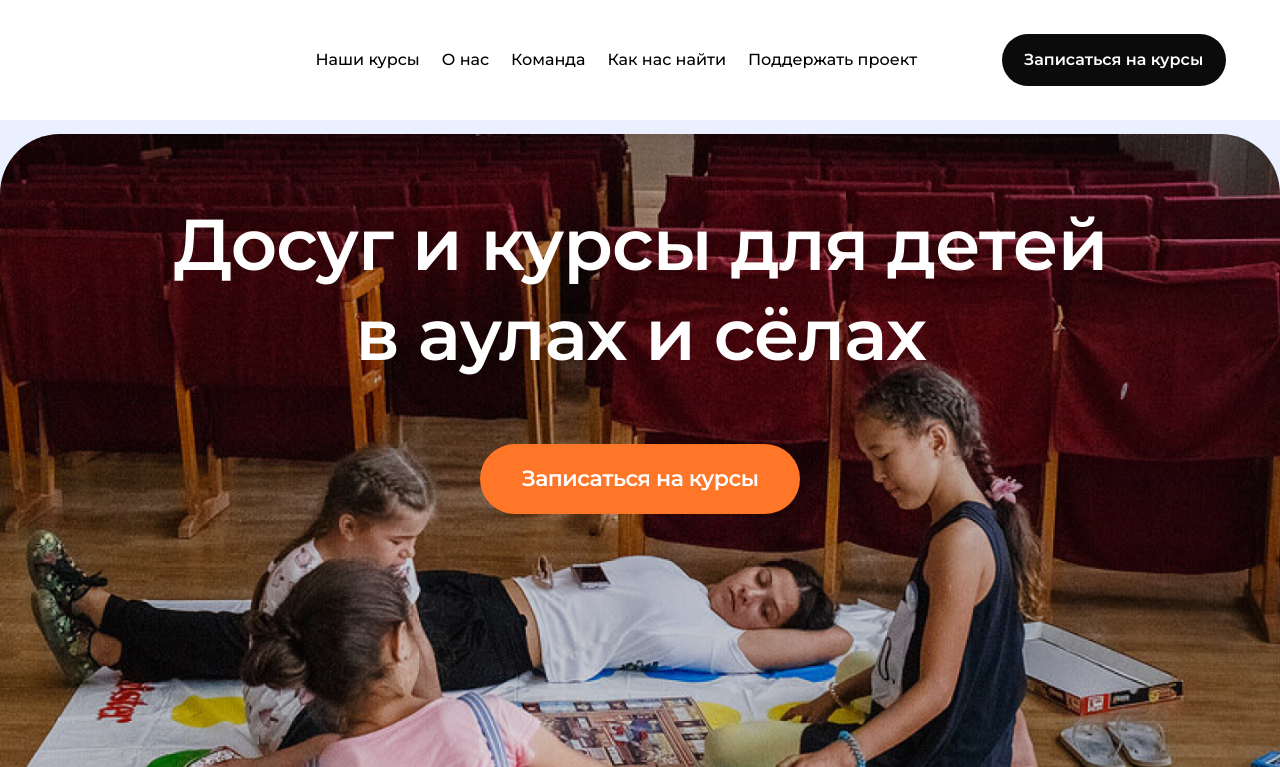
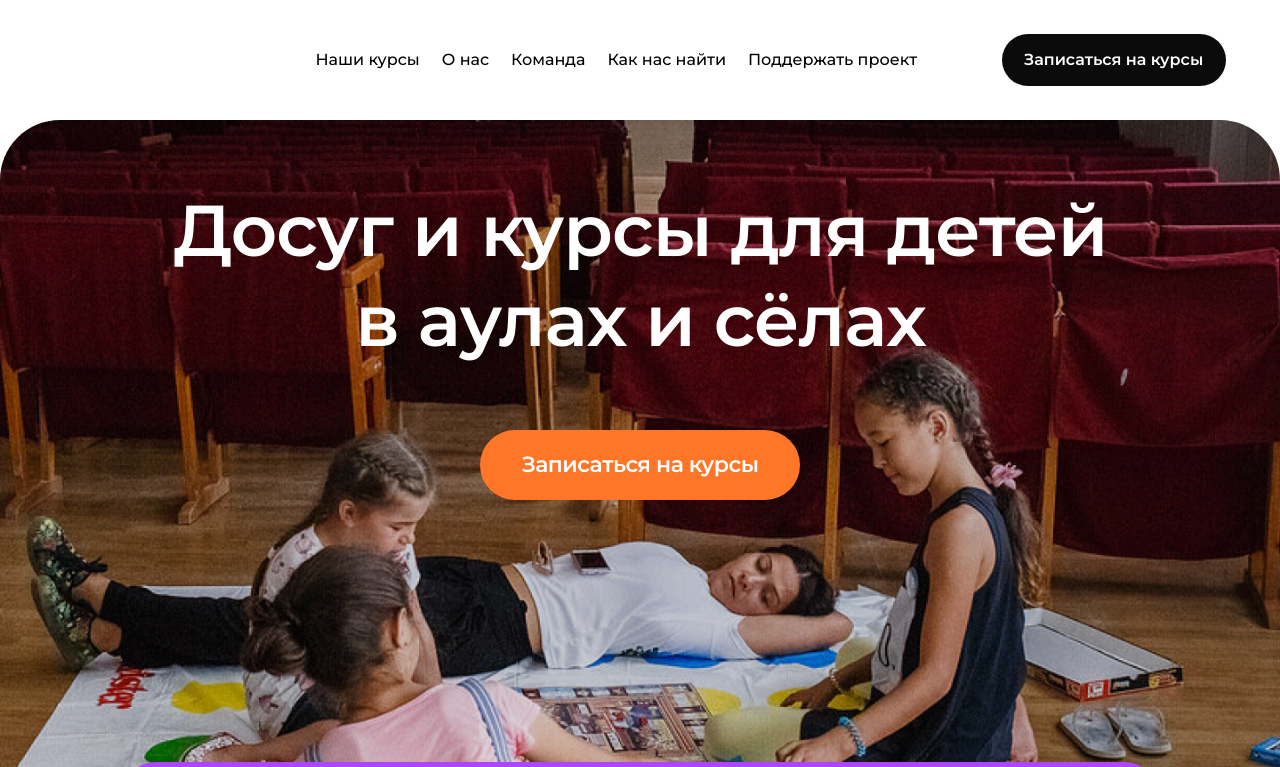
Before and after one commit to Gyxer513/Balapanlar, a website built with webpack: page src/index.html in a window 1280 px wide. Shown: the top 767 px of the page. Built offline with nearby package versions, Linux system fonts and the light colour scheme; files whose address does not match are found by name.

Commit message:
bug in heade fix

```diff
--- a/src/blocks/header/_small/header_small.css
+++ b/src/blocks/header/_small/header_small.css
@@ -1,6 +1,9 @@
 .header_small {
 	width: 100%;
 	max-height: 80px;
+	position: sticky;
+	z-index: 5;
+	padding: 0;
 }
 
 @media screen and (max-width: 1220px) {
--- a/src/blocks/header/header.css
+++ b/src/blocks/header/header.css
@@ -1,6 +1,7 @@
 .header {
 	width: 100%;
-	max-height: 120px;
+	height: 120px;
+	padding-bottom: 60px;
 	background-color: #ffffff;
 	display: -webkit-box;
 	display: -ms-flexbox;
@@ -15,9 +16,8 @@
 	-webkit-box-align: center;
 	-ms-flex-align: center;
 	align-items: center;
-	position: sticky;
+	position: absolute;
 	top: 0;
-	z-index: 5;
 }
 
 @media screen and (max-width: 1439px) {
--- /dev/null
+++ b/src/blocks/wallpaper/wallpaper_no-padding.css
@@ -0,0 +1,3 @@
+.wallpaper_padding {
+    padding-top: 120px;
+}
--- a/src/components/index.js
+++ b/src/components/index.js
@@ -24,6 +24,7 @@ const headerLogo = document.querySelector(".header__logo");
 const options = document.querySelector(".options");
 const stickOne = document.querySelector("#bar1");
 const stickTwo = document.querySelector("#bar2");
+const wallpaper = document.querySelector('.wallpaper')
 
 // изменение хэдэра при скролле
 window.onscroll = () => {
@@ -32,9 +33,11 @@ window.onscroll = () => {
 	if (Y > 27) {
 		header.classList.add("header_small");
 		headerLogo.classList.add("header__logo_scroll");
+		wallpaper.classList.remove("wallpaper_padding");
 	} else if (Y < 27) {
 		headerLogo.classList.remove("header__logo_scroll");
 		header.classList.remove("header_small");
+		wallpaper.classList.add("wallpaper_padding");
 	}
 };
 
@@ -70,7 +73,7 @@ pythonButton.addEventListener("click", (evt) => {
 	openPopup(coursePopup);
 	renderPopup(popupContainer, createPopup(".course-python"));
 });
-console.log(document.body.clientWidth)
+
  if (document.body.clientWidth > 1299) {
 	gsap.registerPlugin(ScrollTrigger);
 	const sections = gsap.utils.toArray(".panel");
--- a/src/index.html
+++ b/src/index.html
@@ -67,7 +67,7 @@
 		</header>
 		<main class="main">
 			<!-- может мешать класс -->
-			<section class="wallpaper">
+			<section class="wallpaper wallpaper_padding">
 				<div class="wallpaper__picture">
 					<h1 class="wallpaper__title">
 						Досуг и курсы для детей в аулах и сёлах
--- a/src/pages/index.css
+++ b/src/pages/index.css
@@ -124,6 +124,7 @@
 @import url(../blocks/header/__info/_visible/header__info_visible.css);
 @import url(../blocks/header/_small/header_small.css);
 
+
 @import url(../blocks/options/options.css);
 @import url(../blocks/options/__stick/options__stick.css);
 @import url(../blocks/options/__stick/_rotate-one/options__stick_rotate-one.css);
@@ -139,6 +140,7 @@
 @import url(../blocks/button/_header/button_header.css);
 @import url(../blocks/button/_wallpaper/button_wallpaper.css);
 @import url(../blocks/button/_telegram/button_telegram.css);
+@import url(../blocks/wallpaper/wallpaper_no-padding.css);
 
 @import url(../blocks/wallpaper/wallpaper.css);
 @import url(../blocks/wallpaper/__picture/wallpaper__picture.css);
```
